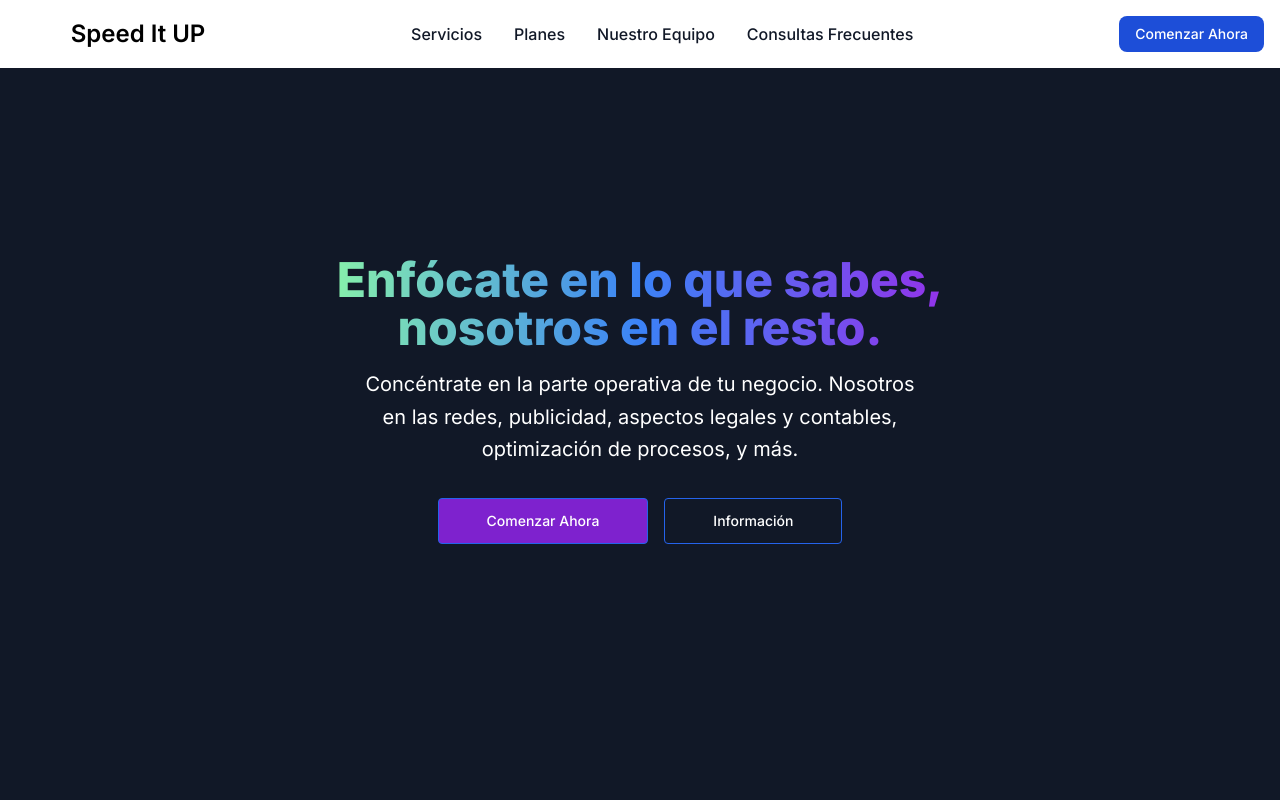
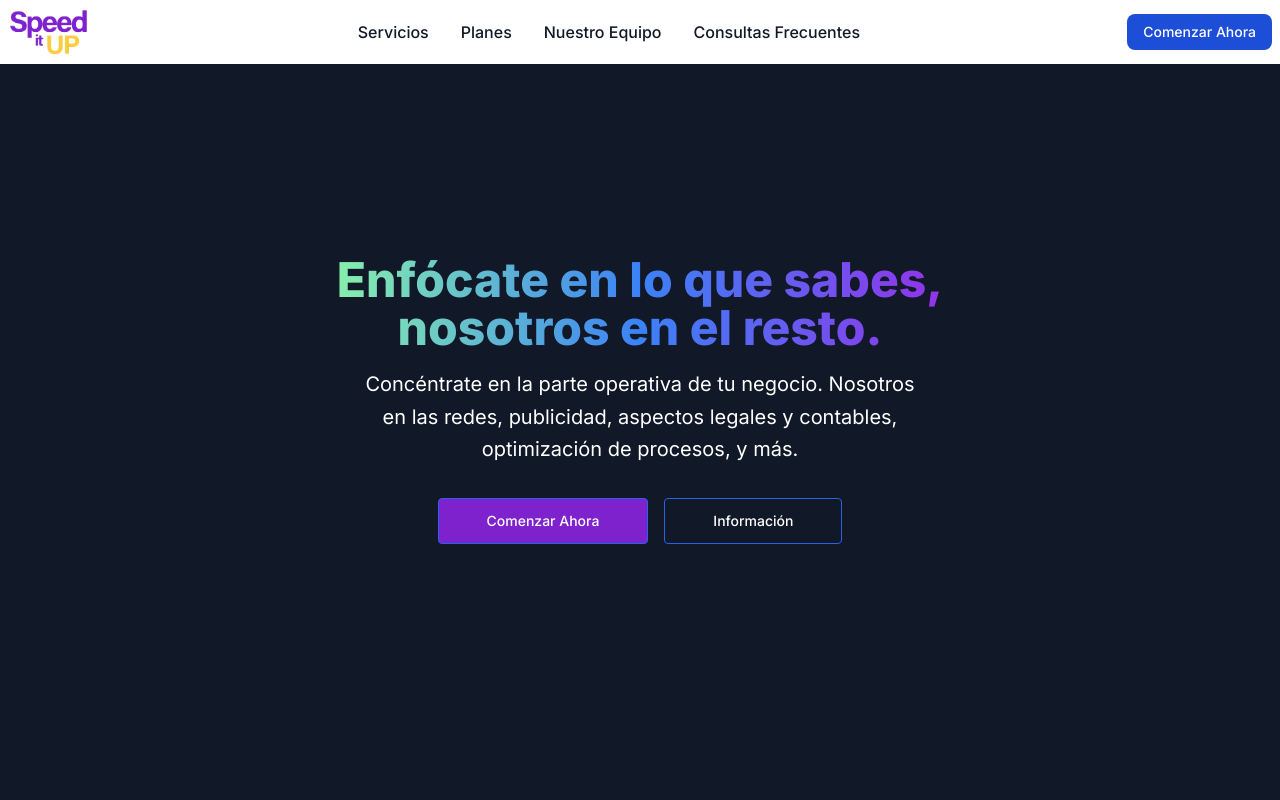
Before and after one commit to facundoadaro/SpeedItUP, a Next.js app: page / in a window 1280 px wide. Shown: the top 800 px of the page. Built offline with nearby package versions, Linux system fonts and the light colour scheme.

Commit message:
logo en header y footer, y cambio en subtitulos de pricing

```diff
--- a/app/page.js
+++ b/app/page.js
@@ -284,11 +284,10 @@ export default function Home() {
         <div className="py-8 px-4 mx-auto max-w-screen-xl lg:py-16 lg:px-6">
           <div className="mx-auto max-w-screen-md text-center mb-8 lg:mb-12">
             <h2 className="mb-4 text-4xl tracking-tight font-extrabold text-gray-900 dark:text-white">
-              Designed for business teams like yours
+              Diseñado para cumplir con tus necesidades
             </h2>
             <p className="mb-5 font-light text-gray-500 sm:text-xl dark:text-gray-400">
-              Here at Flowbite we focus on markets where technology, innovation,
-              and capital can unlock long-term value and drive economic growth.
+              Ofrecemos tres opciones de contratación para simplificarte la vida, aunque si lo precisas podemos dar una solución a medida.
             </p>
           </div>
           <div className="space-y-8 lg:grid lg:grid-cols-3 sm:gap-6 xl:gap-10 lg:space-y-0">
@@ -296,7 +295,7 @@ export default function Home() {
             <div className="flex flex-col p-6 mx-auto max-w-lg text-center text-gray-900 bg-white rounded-lg border border-gray-100 shadow dark:border-gray-600 xl:p-8 dark:bg-gray-800 dark:text-white shadow-xl transition hover:border-purple-700 hover:shadow-purple-700">
               <h3 className="mb-4 text-2xl font-semibold">Básico</h3>
               <p className="font-light text-gray-500 sm:text-lg dark:text-gray-400">
-                Best option for personal use & for your next project.
+                "Tengo en claro que hacer, pero me vendría bien un poco de ayuda."
               </p>
               <div className="flex justify-center items-baseline my-8">
                 <span className="mr-2 text-5xl font-extrabold">$29</span>
@@ -406,7 +405,7 @@ export default function Home() {
             <div className="flex flex-col p-6 mx-auto max-w-lg text-center text-gray-900 bg-white rounded-lg border border-gray-100 shadow dark:border-gray-600 xl:p-8 dark:bg-gray-800 dark:text-white shadow-xl transition hover:border-purple-700 hover:shadow-purple-700">
               <h3 className="mb-4 text-2xl font-semibold">Intermedio</h3>
               <p className="font-light text-gray-500 sm:text-lg dark:text-gray-400">
-                Relevant for multiple users, extended & premium support.
+                Necesito que me acompañen en el proceso.
               </p>
               <div className="flex justify-center items-baseline my-8">
                 <span className="mr-2 text-5xl font-extrabold">$99</span>
@@ -516,7 +515,7 @@ export default function Home() {
             <div className="flex flex-col p-6 mx-auto max-w-lg text-center text-gray-900 bg-white rounded-lg border border-gray-100 shadow dark:border-gray-600 xl:p-8 dark:bg-gray-800 dark:text-white shadow-xl transition hover:border-purple-700 hover:shadow-purple-700">
               <h3 className="mb-4 text-2xl font-semibold">Avanzado</h3>
               <p className="font-light text-gray-500 sm:text-lg dark:text-gray-400">
-                Best for large scale uses and extended redistribution rights.
+                "Tengo una idea pero no se por donde comenzar ni que hacer."
               </p>
               <div className="flex justify-center items-baseline my-8">
                 <span className="mr-2 text-5xl font-extrabold">$499</span>
@@ -644,8 +643,7 @@ export default function Home() {
               Nuestro Equipo
             </h2>
             <p className="font-light text-gray-500 sm:text-xl dark:text-gray-400">
-              Explore the whole collection of open-source web components and
-              elements built with the utility classes from Tailwind
+              Un equipo altamente diversificado en su formación pero con la misma visión y vocación.
             </p>
           </div>
           <div className="grid gap-8 lg:gap-16 sm:grid-cols-2 md:grid-cols-3 lg:grid-cols-4">
@@ -704,6 +702,7 @@ export default function Home() {
               </h3>
               <p>Diseñador</p>
             </div>
+            {/*
             <div className="text-center text-gray-500 dark:text-gray-400">
               <img
                 className="mx-auto mb-4 w-36 h-36 rounded-full"
@@ -715,7 +714,6 @@ export default function Home() {
               </h3>
               <p>Abogada</p>
             </div>
-            {/*
             <div className="text-center text-gray-500 dark:text-gray-400">
               <img
                 className="mx-auto mb-4 w-36 h-36 rounded-full"
--- a/app/ui/footer.jsx
+++ b/app/ui/footer.jsx
@@ -8,13 +8,10 @@ export default function Footer() {
             className="flex items-center mb-4 sm:mb-0 space-x-3 rtl:space-x-reverse"
           >
             <img
-              src="https://flowbite.com/docs/images/logo.svg"
-              className="h-8 invisible"
+              src="speedItUpRectangular.png"
+              className="h-12"
               alt="Speed It Up Logo"
             />
-            <span className="self-center text-2xl font-semibold whitespace-nowrap dark:text-white">
-              Speed It UP
-            </span>
           </a>
           <ul className="flex flex-wrap items-center mb-6 text-sm font-medium text-gray-500 sm:mb-0 dark:text-gray-400">
             <li>
--- a/app/ui/header.jsx
+++ b/app/ui/header.jsx
@@ -1,19 +1,16 @@
 export default function Header() {
   return (
     <nav className="fixed top-0 w-full bg-white border-gray-200 dark:bg-gray-900">
-      <div className="max-w-screen-xl flex flex-wrap items-center justify-between mx-auto p-4">
+      <div className="max-w-screen-xl flex flex-wrap items-center justify-between mx-auto p-2">
         <a
           href="#hero-section"
           className="flex items-center space-x-3 rtl:space-x-reverse"
         >
           <img
-            src="https://flowbite.com/docs/images/logo.svg"
-            className="h-8 invisible"
-            alt="Flowbite Logo"
+            src="speedItUpRectangular.png"
+            className="h-12"
+            alt="Speed It UP Logo"
           />
-          <span className="self-center text-2xl font-semibold whitespace-nowrap dark:text-white">
-            Speed It UP
-          </span>
         </a>
         <div className="flex md:order-2 space-x-3 md:space-x-0 rtl:space-x-reverse">
           <a
```
Also changed, not shown: public/speedItUpRectangular.png (added).
